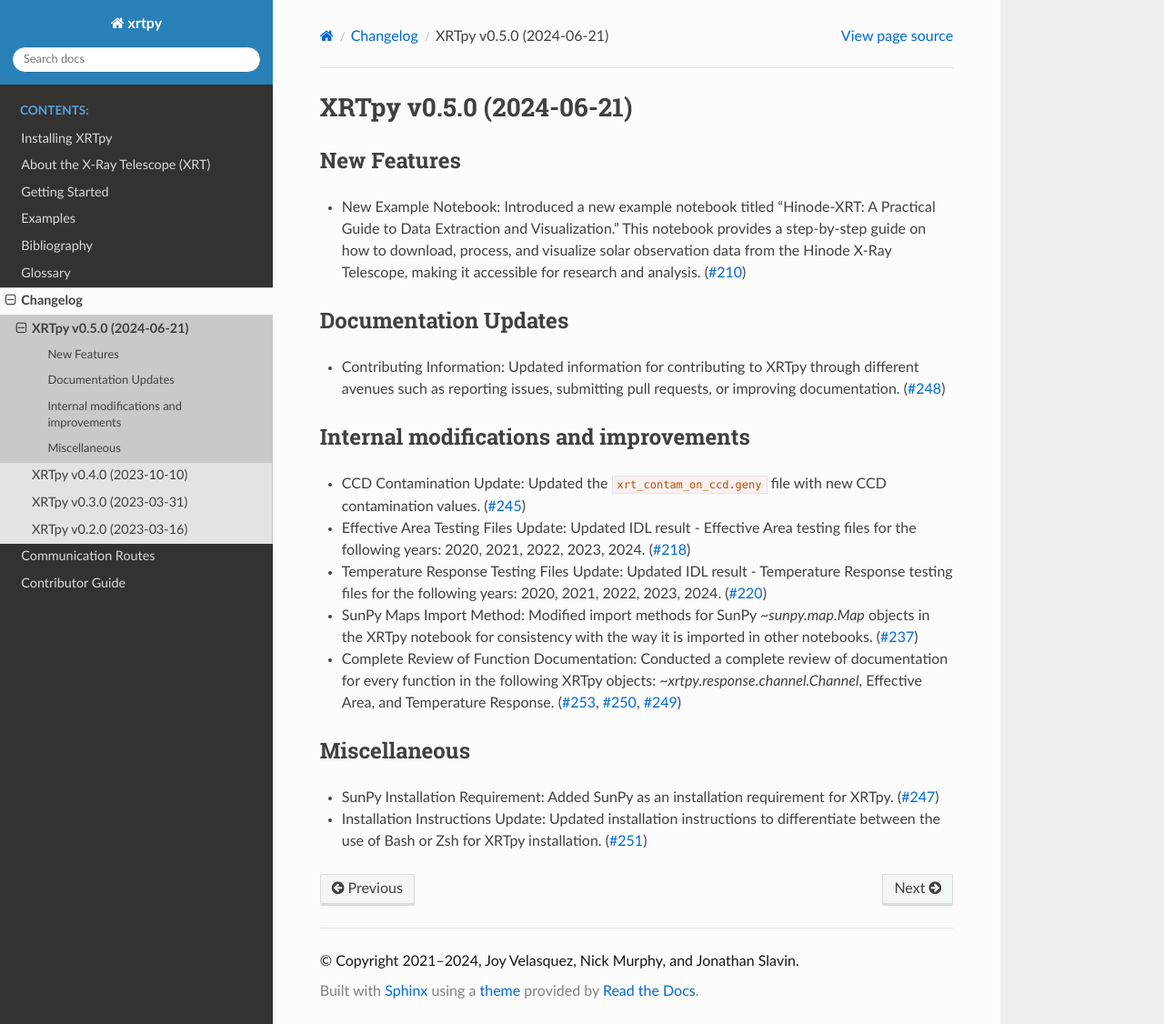
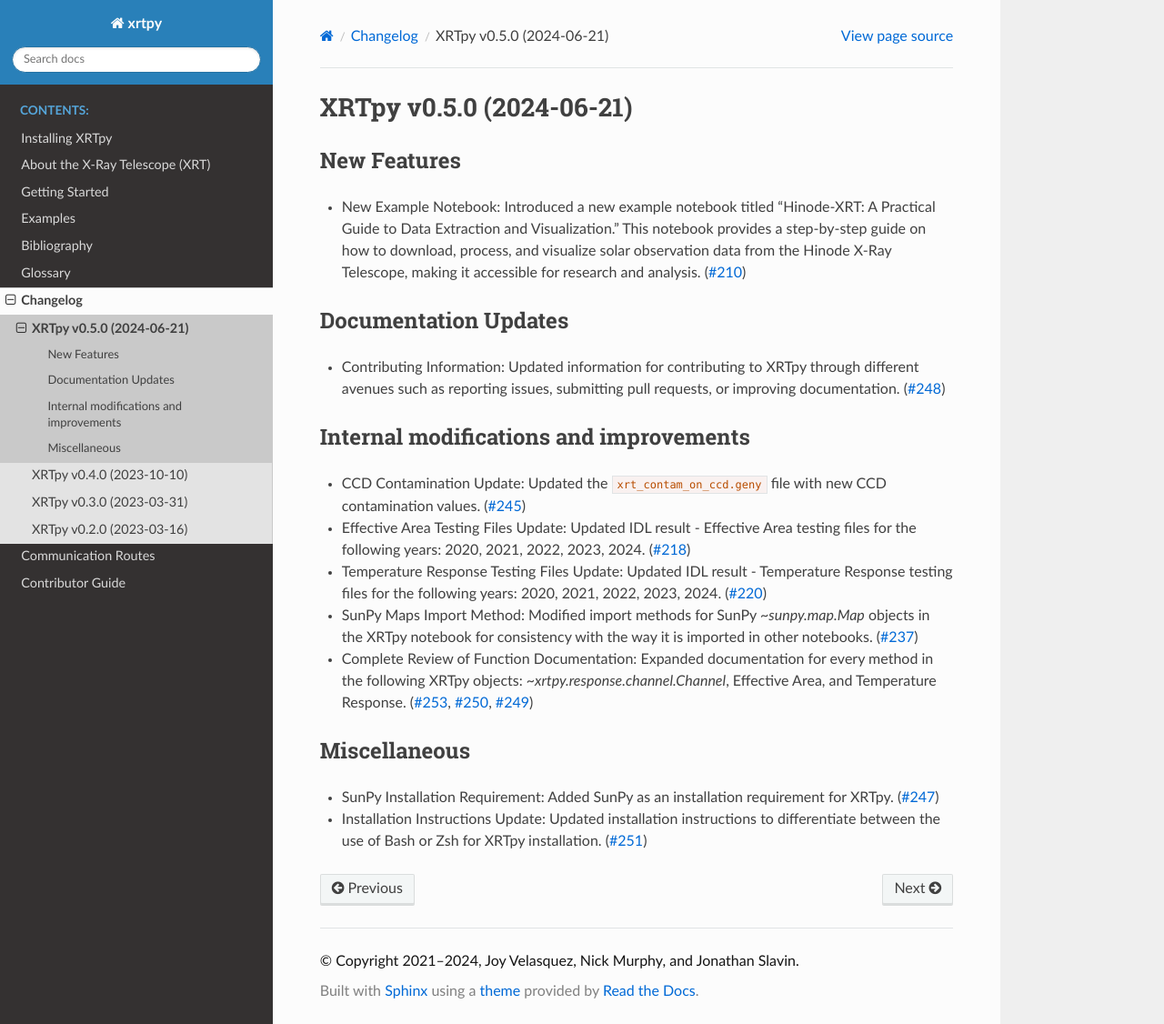
Before and after one commit to HinodeXRT/xrtpy, a Sphinx documentation site: the page built from docs/changelog/0.5.0.rst, in a window 1280 px wide and 1126 px high. Shown: the whole window at 91% size. Built offline with Sphinx 7.4.7 and the Read the Docs theme 2.0.0, drawn with Linux system fonts in a browser that asks for light colours; pages that are not in the unit, such as notebooks, are missing from menus.

Commit message:
Update docs/changelog/0.5.0.rst
Co-authored-by: Nick Murphy <namurphy@cfa.harvard.edu>

```diff
--- a/docs/changelog/0.5.0.rst
+++ b/docs/changelog/0.5.0.rst
@@ -15,7 +15,7 @@ Internal modifications and improvements
 - Effective Area Testing Files Update: Updated IDL result - Effective Area testing files for the following years: 2020, 2021, 2022, 2023, 2024. (:pr:`218`)
 - Temperature Response Testing Files Update: Updated IDL result - Temperature Response testing files for the following years: 2020, 2021, 2022, 2023, 2024. (:pr:`220`)
 - SunPy Maps Import Method: Modified import methods for SunPy `~sunpy.map.Map` objects in the XRTpy notebook for consistency with the way it is imported in other notebooks. (:pr:`237`)
-- Complete Review of Function Documentation: Conducted a complete review of documentation for every function in the following XRTpy objects: `~xrtpy.response.channel.Channel`, Effective Area, and Temperature Response. (:pr:`253,250,249`)
+- Complete Review of Function Documentation: Expanded documentation for every method in the following XRTpy objects: `~xrtpy.response.channel.Channel`, Effective Area, and Temperature Response. (:pr:`253,250,249`)
 
 Miscellaneous
 -------------
```
